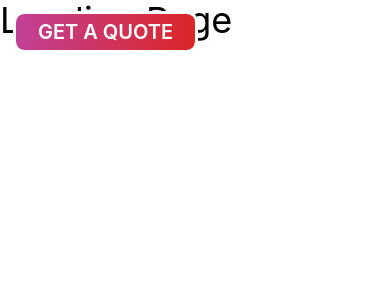
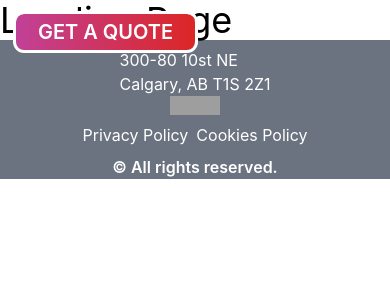
Before and after one commit to ktgster/yychacks_2024, a React (Create React App) app in the folder my-app/: page / in a window 390 px wide. Shown: the top 300 px of the page. Built offline with nearby package versions, Linux system fonts and the light colour scheme; grey boxes are pictures that could not be loaded.

Commit message:
added footer

```diff
--- /dev/null
+++ b/my-app/src/components/Footer.js
@@ -0,0 +1,95 @@
+import React from "react";
+// import img from "next/img";
+import { Link } from "react-router-dom";
+function Footer() {
+  return (
+    <div>
+      <div className=" flex flex-col bg-gray-500 text-white md:hidden">
+        <div className="flex flex-col md:flex-row md:justify-center items-center space-y-2 md:space-x-4">
+          <div>
+            {/* <img src="/footerlogo.png" width={300} height={200} alt="logo" /> */}
+          </div>
+          <div className="flex flex-col justify-center items-center">
+            {/* <div className="flex flex-row space-x-2">
+              <div className="flex flex-row ">
+                <BsTelephoneFill color="white" size={20} /> : 403-000-0000
+              </div>
+
+              <div className="flex flex-row">
+                <MdEmail size={20} />: info@humanmeet.ca
+              </div>
+            </div> */}
+            <div>
+              <div className="break-words">300-80 10st NE</div>
+              <div> Calgary, AB T1S 2Z1</div>
+            </div>
+          </div>
+        </div>
+
+        <div className="flex flex-col justify-center items-center space-y-2">
+          <div className="flex flex-row  items-center ">
+            <Link href="/">
+              <img src="/insta.png" height={25} width={25} alt="insta" />
+            </Link>
+            <Link href="/">
+              <img src="/facebook.png" height={25} width={25} alt="insta" />
+            </Link>
+          </div>
+          <div className="flex flex-row space-x-2 items-center justify-center">
+            <Link href={"/privacy"}>Privacy Policy</Link>
+            <Link href={"/cookies"}>Cookies Policy</Link>
+          </div>
+          <div className="flex  font-semibold justify-center items-center">
+            &copy; All rights reserved.
+          </div>
+        </div>
+      </div>
+
+      {/* middle screen */}
+      <div className="hidden md:flex flex-row justify-center space-x-36 items-center w-12/13 bg-gray-500 text-white ">
+        <div className="flex flex-col justify-center items-center space-y-2 space-x-4">
+          <div>
+            <img src="/footerlogo.png" width={300} height={200} alt="logo" />
+          </div>
+          {/* <div className="flex flex-row  items-center space-x-2 ">
+            <Link href="https://www.instagram.com/ultralightinstallationteam/">
+              <img src="/insta.png" height={25} width={25} alt="insta" />
+            </Link>
+            <Link href="https://www.facebook.com/UltraLightInstallationTeam/">
+              <img src="/facebook.png" height={25} width={25} alt="insta" />
+            </Link>
+          </div> */}
+          {/* <div className="flex flex-col justify-center items-center">
+
+
+          </div> */}
+        </div>
+        <div className="flex flex-col justify-start items-center space-y-2">
+          <div className="flex flex-col ">
+            {/* <div className="flex flex-row items-start ">
+              <BsTelephoneFill color="white" size={20} /> : 587-370-8607
+            </div>
+
+            <div className="flex flex-row items-start">
+              <MdEmail color="white" size={20} />: info@Ultralit.ca
+            </div> */}
+          </div>
+          <div className="flex flex-row space-x-2 items-center justify-center">
+            <Link href={"/privacy"}>Privacy Policy</Link>
+            <Link href={"/cookies"}>Cookies Policy</Link>
+          </div>
+        </div>
+        <div className="flex flex-col  space-y-2">
+          <div>
+            <div className="break-words">300-80088 2</div>
+            <div> Foothills, 2Z1</div>
+          </div>
+          <div className="flex  font-semibold justify-center items-center">
+            &copy; All rights reserved.
+          </div>
+        </div>
+      </div>
+    </div>
+  );
+}
+export default Footer;
--- a/my-app/src/pages/LandingPage.js
+++ b/my-app/src/pages/LandingPage.js
@@ -1,5 +1,6 @@
 import React from "react";
 import NavBar from "../components/Navbar";
+import Footer from "../components/Footer";
 
 export default function LandingPage() {
   return (
@@ -8,6 +9,10 @@ export default function LandingPage() {
         <NavBar />
       </div>
       <h1 className="text-4xl">Landing Page</h1>
+
+      <div>
+        <Footer />
+      </div>
     </div>
   );
 }
```
